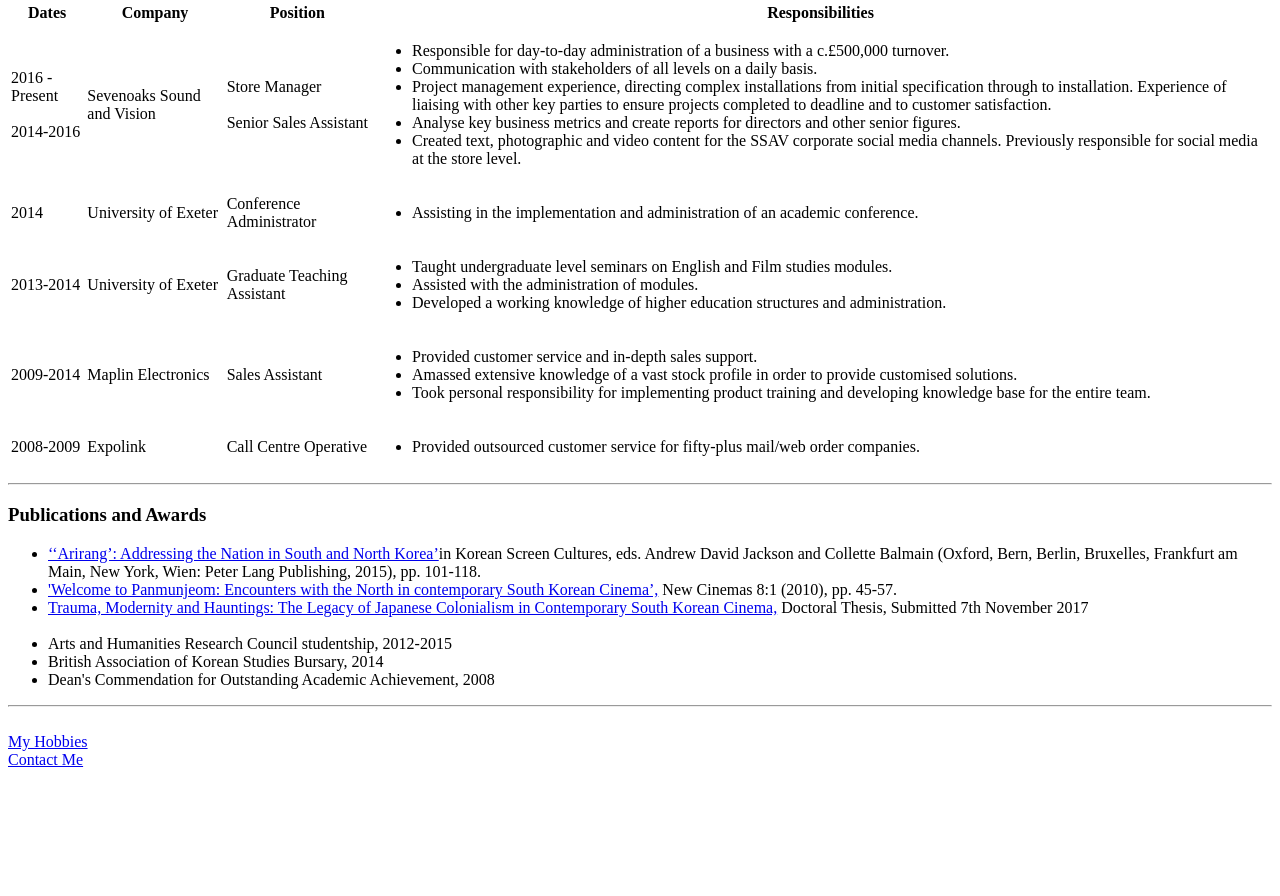
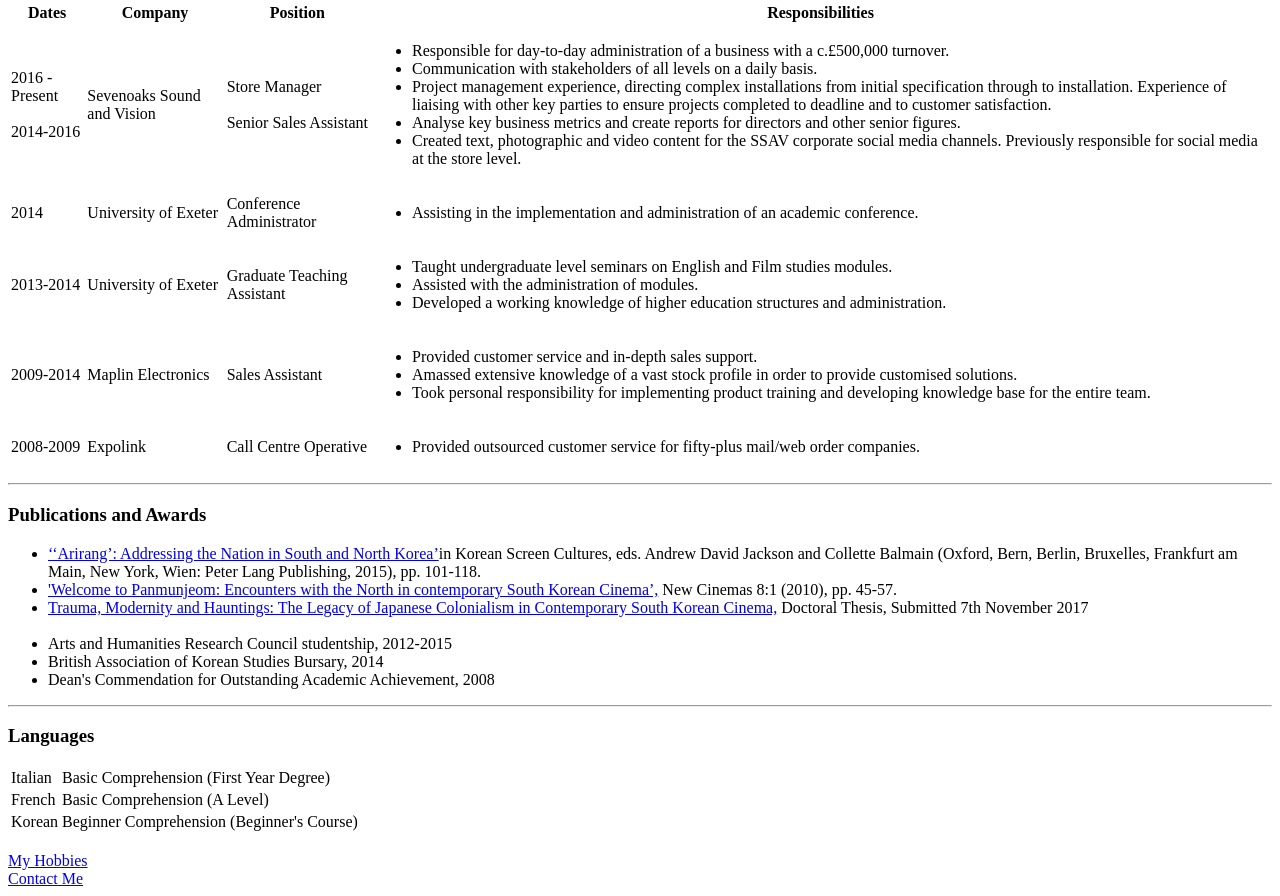
Before and after one commit to JakeBevan/CV, a plain HTML site: page index.html in a window 1280 px wide. Shown: the part 975-1871 px from the top of the page. Before the commit the page ends 1752 px from the top, so only its background shows below. Drawn offline with Linux system fonts and the light colour scheme.

Commit message:
Added Languages, local image

```diff
--- a/index.html
+++ b/index.html
@@ -9,7 +9,7 @@
 <body>
   <table cellspacing="20">
     <tr>
-      <td><img src="CV/Images/Jake.jpg" alt="jake profile picture"></td>
+      <td><img src="Images/Jake.jpg" alt="jake profile picture"></td>
       <td>
         <h1>Dr. Jake Bevan</h1>
         <p><em>Store Manager - <strong><a href="https://www.sevenoakssoundandvision.co.uk">Sevenoaks Sound and Vision Oxford</a></strong></em></p>
@@ -148,6 +148,21 @@
     </p>
   </ul>
   <hr>
+  <h3>Languages</h3>
+  <table>
+    <tr>
+      <td>Italian</td>
+      <td>Basic Comprehension (First Year Degree)</td>
+    </tr>
+    <tr>
+      <td>French</td>
+      <td>Basic Comprehension (A Level)</td>
+    </tr>
+    <tr>
+      <td>Korean</td>
+      <td>Beginner Comprehension (Beginner's Course) </td>
+    </tr>
+  </table>
   <br>
   <a href="hobbies.html">My Hobbies</a>
   <br>
```
